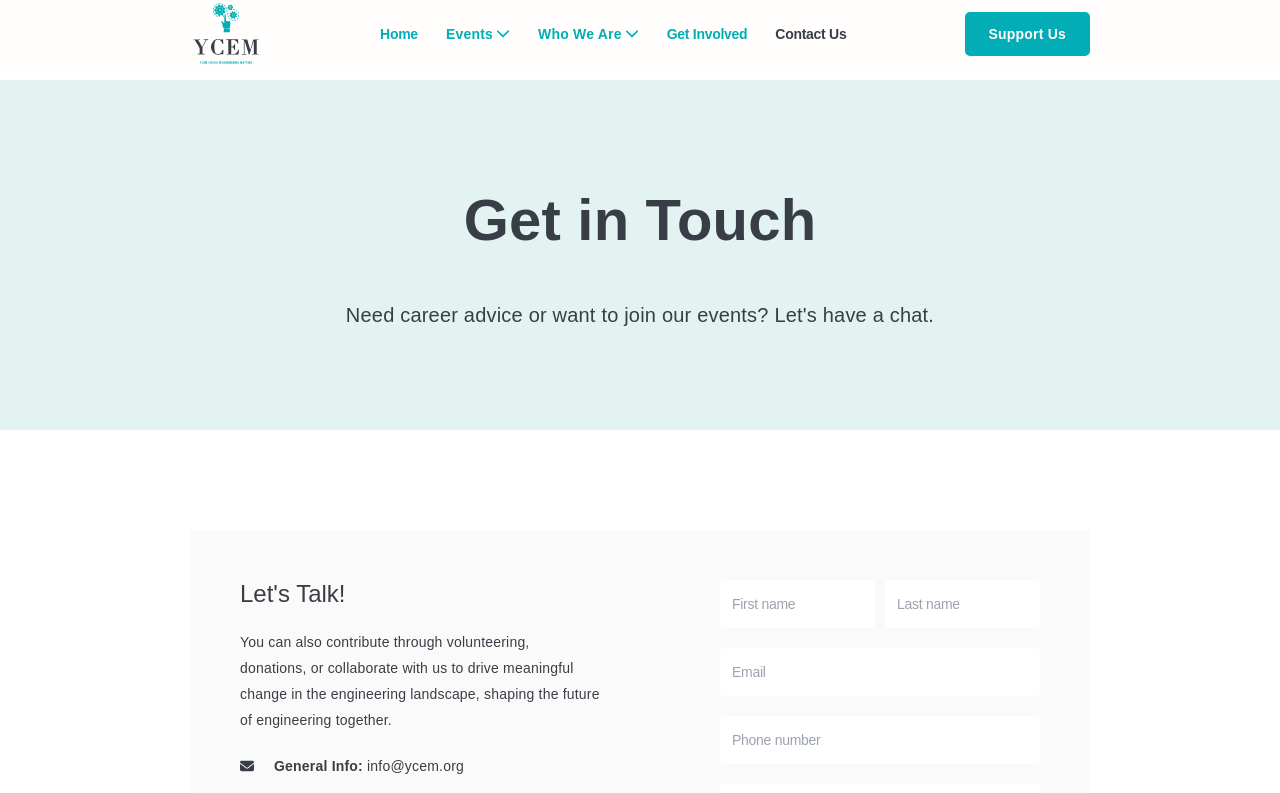
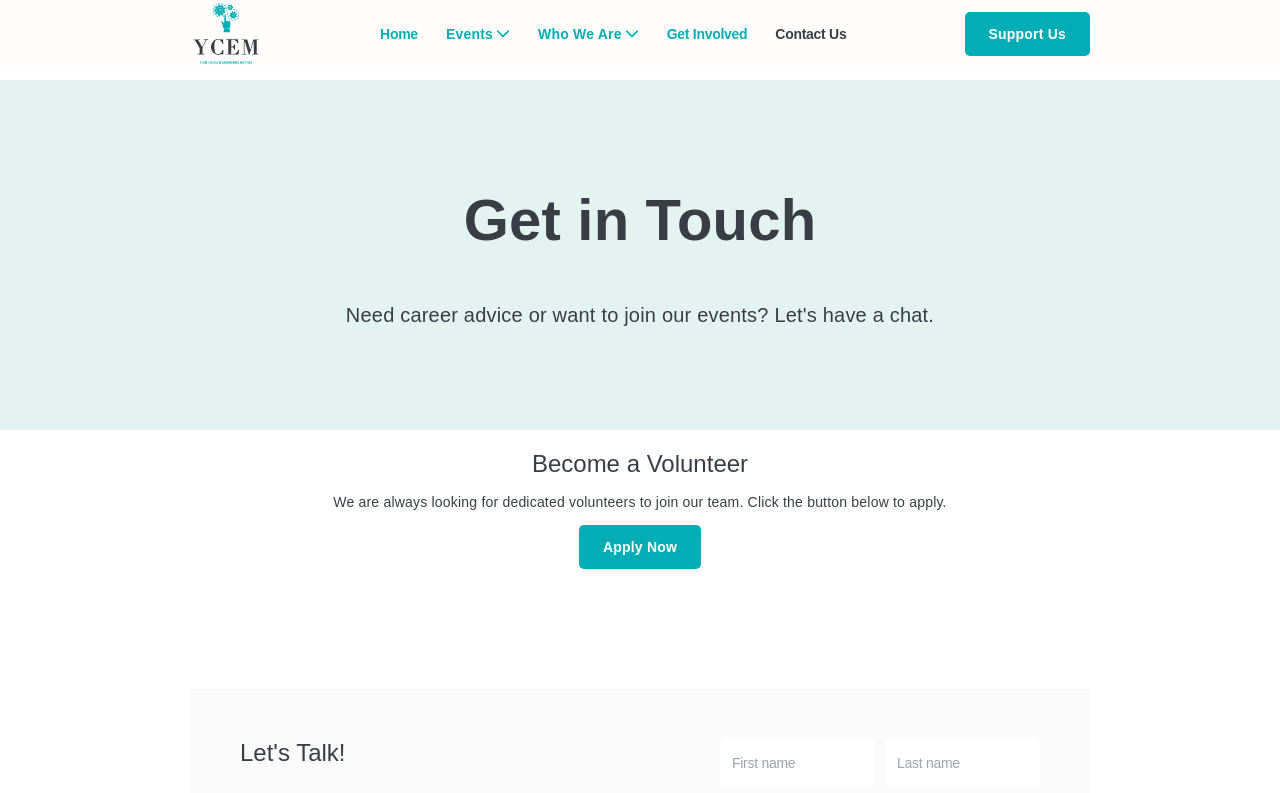
Before and after one commit to Josephine19001/ycem, a Next.js app: page /contact in a window 1280 px wide. Shown: the top 793 px of the page. Built offline with nearby package versions, Linux system fonts and the light colour scheme.

Commit message:
Add volunteer form

```diff
--- a/src/components/contact/contact.tsx
+++ b/src/components/contact/contact.tsx
@@ -15,6 +15,7 @@ import {
   FlexContainerRowSpaceBetween
 } from '../shared/containers';
 import ContactForm from '../shared/contact-form';
+import VolunteerSection from '../shared/volunteer-form';
 
 const Container = styled.div`
   display: flex;
@@ -44,13 +45,14 @@ const Contact = () => {
         title="Get in Touch"
         subTitle="Need career advice or want to join our events? Let's have a chat."
       />
+      <VolunteerSection />
       <Container>
         <LeftContainer>
           <h2>Let&apos;s Talk!</h2>
           <p>
-            You can also contribute through volunteering, donations, or
-            collaborate with us to drive meaningful change in the engineering
-            landscape, shaping the future of engineering together.
+            You can also contribute through donations, or collaborate with us to
+            drive meaningful change in the engineering landscape, shaping the
+            future of engineering together.
           </p>
 
           <FlexContainerColumnGapped $alignitems="flex-start">
--- a/src/components/shared/contact-form.tsx
+++ b/src/components/shared/contact-form.tsx
@@ -1,8 +1,8 @@
-import React, { useRef, useState, useEffect } from "react";
-import emailjs from "@emailjs/browser";
-import styled from "styled-components";
-import { FlexContainerRowSpaceBetween } from "../shared/containers";
-import { ButtonPrimary } from "../shared/buttons";
+import React, { useRef, useState, useEffect } from 'react';
+import emailjs from '@emailjs/browser';
+import styled from 'styled-components';
+import { FlexContainerRowSpaceBetween } from '../shared/containers';
+import { ButtonPrimary } from '../shared/buttons';
 
 interface FormData {
   firstName: string;
@@ -10,8 +10,8 @@ interface FormData {
   email: string;
   message: string;
   phoneNumber: string;
-  companyName: string;
 }
+
 const FormContainer = styled.form`
   display: flex;
   flex-direction: column;
@@ -36,7 +36,7 @@ const FormContainer = styled.form`
 
 const ContactForm = ({
   email,
-  isUsingInModal,
+  isUsingInModal
 }: {
   email?: string;
   isUsingInModal?: boolean;
@@ -44,12 +44,11 @@ const ContactForm = ({
 }) => {
   const form = useRef(null);
   const [formData, setFormData] = useState<FormData>({
-    firstName: "",
-    lastName: "",
-    email: email || "",
-    message: "",
-    phoneNumber: "",
-    companyName: "",
+    firstName: '',
+    lastName: '',
+    email: email || '',
+    message: '',
+    phoneNumber: ''
   });
   const [emailJsStatus, setEmailJsStatus] = useState(0);
   const [showSuccessMessage, setShowSuccessMessage] = useState(false);
@@ -61,7 +60,7 @@ const ContactForm = ({
     const { name, value } = event.target;
     setFormData({
       ...formData,
-      [name]: value,
+      [name]: value
     });
   };
 
@@ -70,26 +69,25 @@ const ContactForm = ({
 
     try {
       const response = await emailjs.sendForm(
-        process.env.NEXT_PUBLIC_EMAIL_JS_SERVICE_ID || "",
-        process.env.NEXT_PUBLIC_EMAIL_JS_TEMPLATE_ID || "",
-        form.current || "",
-        process.env.NEXT_PUBLIC_EMAIL_JS_PUBLIC_ID || ""
+        process.env.NEXT_PUBLIC_EMAIL_JS_SERVICE_ID || '',
+        process.env.NEXT_PUBLIC_EMAIL_JS_TEMPLATE_ID || '',
+        form.current || '',
+        process.env.NEXT_PUBLIC_EMAIL_JS_PUBLIC_ID || ''
       );
 
       setFormData({
-        firstName: "",
-        lastName: "",
-        email: "",
-        message: "",
-        phoneNumber: "",
-        companyName: "",
+        firstName: '',
+        lastName: '',
+        email: '',
+        message: '',
+        phoneNumber: ''
       });
 
       setEmailJsStatus(response.status);
 
-      console.log("--response", response);
+      console.log('--response', response);
     } catch (error) {
-      console.error("Error sending email:", error);
+      console.error('Error sending email:', error);
     }
   };
 
@@ -117,7 +115,7 @@ const ContactForm = ({
 
   return (
     <FormContainer ref={form} onSubmit={sendEmail}>
-      <FlexContainerRowSpaceBetween style={{ width: "100%" }}>
+      <FlexContainerRowSpaceBetween style={{ width: '100%' }}>
         <input
           placeholder="First name"
           type="text"
@@ -161,13 +159,13 @@ const ContactForm = ({
         <ButtonPrimary type="submit">Send</ButtonPrimary>
       </div>
       {showSuccessMessage && (
-        <p style={{ color: "var(--color-success)" }}>
+        <p style={{ color: 'var(--color-success)' }}>
           Hi {formData.firstName}, your email was successfully sent! We will get
           back to you soon 😇
         </p>
       )}
       {showErrorMessage && (
-        <p style={{ color: "var(--color-error)" }}>
+        <p style={{ color: 'var(--color-error)' }}>
           Something went wrong while sending the email. Try sending it manually
           as we look into it.
         </p>
--- /dev/null
+++ b/src/components/shared/volunteer-form.tsx
@@ -0,0 +1,55 @@
+import React from 'react';
+import styled from 'styled-components';
+
+const VolunteerContainer = styled.div`
+  display: flex;
+  flex-direction: column;
+  align-items: center;
+  padding: 20px;
+  width: 100%;
+  gap: 10px;
+`;
+
+export const Button = styled.a`
+  display: flex;
+  flex-direction: column;
+  padding: 8px 24px;
+  align-items: center;
+  gap: 10px;
+  border-radius: 5px;
+
+  font-size: var(--font-size-md);
+  font-style: normal;
+  font-weight: 600;
+  line-height: 28px;
+  letter-spacing: 0.2px;
+
+  background: var(--color-primary);
+  color: var(--color-light);
+  @media only screen and (max-width: 768px) {
+    width: 100%;
+  }
+  &:hover {
+    color: var(--color-light);
+  }
+`;
+
+const VolunteerSection = () => {
+  return (
+    <VolunteerContainer>
+      <h2>Become a Volunteer</h2>
+      <p>
+        We are always looking for dedicated volunteers to join our team. Click
+        the button below to apply.
+      </p>
+      <Button
+        href="https://g4urvcldb4j.typeform.com/to/vHjnmF49"
+        target="_blank"
+      >
+        Apply Now
+      </Button>
+    </VolunteerContainer>
+  );
+};
+
+export default VolunteerSection;
```
